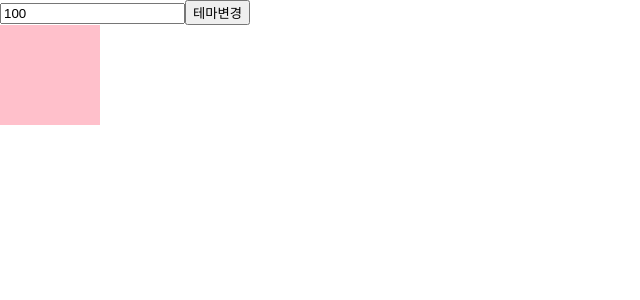
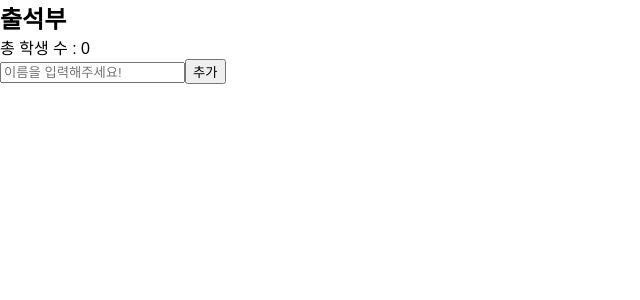
Before and after one commit to ByJin98/no-CRA, a React app: page / in a window 1280 px wide. Shown: the top 300 px of the page, without its empty margins (0-640 px from the left). Built offline with nearby package versions, Linux system fonts and the light colour scheme.

Commit message:
useReducer

```diff
--- a/src/App.js
+++ b/src/App.js
@@ -13,6 +13,8 @@ import UseMemo from './UseMemo';
 import Airplane from './UseMemo/Airplane';
 import UseCallback from './UseCallback';
 import Size from './UseCallback/Size';
+import UseReducer from './UseReducer';
+import Students from './UseReducer/Students';
 
 const App = () => {
   return (
@@ -40,7 +42,11 @@ const App = () => {
 
       {/*//! useCallback */}
       {/* <UseCallback /> */}
-      <Size />
+      {/* <Size /> */}
+
+      {/*//! useReducer */}
+      {/* <UseReducer /> */}
+      <Students />
     </>
   );
 };
--- /dev/null
+++ b/src/UseReducer/Students.js
@@ -0,0 +1,78 @@
+import React, { useReducer, useState } from 'react';
+import Student from '../component/Student';
+
+const reducer = (state, action) => {
+  switch (action.type) {
+    case 'ADD_STUDENT':
+      const name = action.payload.name;
+      const newStudent = {
+        id: Date.now(),
+        name,
+        isHere: false,
+      };
+      return {
+        count: state.count + 1,
+        students: [...state.students, newStudent],
+      };
+    case 'DELETE_STUDENT':
+      return {
+        count: state.count - 1,
+        students: state.students.filter(
+          (student) => student.id !== action.payload.id,
+        ),
+      };
+    case 'MARK_STUDENT':
+      return {
+        count: state.count,
+        students: state.students.map((student) => {
+          if (student.id === action.payload.id) {
+            return { ...student, isHere: !student.isHere };
+          }
+          return student;
+        }),
+      };
+    default:
+      return state;
+  }
+};
+
+const initialState = {
+  count: 0,
+  students: [],
+};
+
+const Students = () => {
+  const [name, setName] = useState('');
+  const [studentsInfo, dispatch] = useReducer(reducer, initialState);
+
+  return (
+    <div>
+      <h2>출석부</h2>
+      <p>총 학생 수 : {studentsInfo.count}</p>
+      <input
+        type='text'
+        value={name}
+        onChange={(e) => setName(e.target.value)}
+        placeholder='이름을 입력해주세요!'
+      />
+      <button
+        onClick={() => dispatch({ type: 'ADD_STUDENT', payload: { name } })}
+      >
+        추가
+      </button>
+      {studentsInfo.students.map((student) => {
+        return (
+          <Student
+            key={student.id}
+            name={student.name}
+            dispatch={dispatch}
+            id={student.id}
+            isHere={student.isHere}
+          />
+        );
+      })}
+    </div>
+  );
+};
+
+export default Students;
--- /dev/null
+++ b/src/UseReducer/index.js
@@ -0,0 +1,57 @@
+import React, { useReducer, useState } from 'react';
+
+// Dispatch -> action -> reducer(변경)
+
+const ACTION_TYPES = {
+  DEPOSIT: 'DEPOSIT',
+  WITHDRAW: 'WITHDRAW',
+};
+
+// reducer (업데이트 역할)
+// dispatch (reducer에게 요구)
+// action (요구의 내용)
+const reducer = (state, action) => {
+  console.log('리듀서가 일을 한다~', state, action);
+  switch (action.type) {
+    case ACTION_TYPES.DEPOSIT:
+      return state + action.payload;
+    case ACTION_TYPES.WITHDRAW:
+      return state - action.payload;
+    default:
+      return state;
+  }
+};
+
+const Index = () => {
+  const [number, setNumber] = useState(0);
+  const [money, dispatch] = useReducer(reducer, 0);
+
+  return (
+    <div>
+      <h2>useReducer 은행</h2>
+      <p>잔고: {money}원</p>
+      <input
+        type='number'
+        value={number}
+        onChange={(e) => setNumber(e.target.value)}
+        step='1000'
+      />
+      <button
+        onClick={() => {
+          dispatch({ type: ACTION_TYPES.DEPOSIT, payload: parseInt(number) });
+        }}
+      >
+        예금
+      </button>
+      <button
+        onClick={() => {
+          dispatch({ type: ACTION_TYPES.WITHDRAW, payload: parseInt(number) });
+        }}
+      >
+        출금
+      </button>
+    </div>
+  );
+};
+
+export default Index;
--- /dev/null
+++ b/src/component/Student.js
@@ -0,0 +1,28 @@
+import React from 'react';
+
+const Student = ({ name, dispatch, id, isHere }) => {
+  return (
+    <div>
+      <span
+        style={{
+          textDecoration: isHere ? 'line-through' : 'none',
+          color: isHere ? 'gray' : 'black',
+        }}
+        onClick={() => {
+          dispatch({ type: 'MARK_STUDENT', payload: { id } });
+        }}
+      >
+        {name}
+      </span>
+      <button
+        onClick={() => {
+          dispatch({ type: 'DELETE_STUDENT', payload: { id } });
+        }}
+      >
+        삭제
+      </button>
+    </div>
+  );
+};
+
+export default Student;
```
